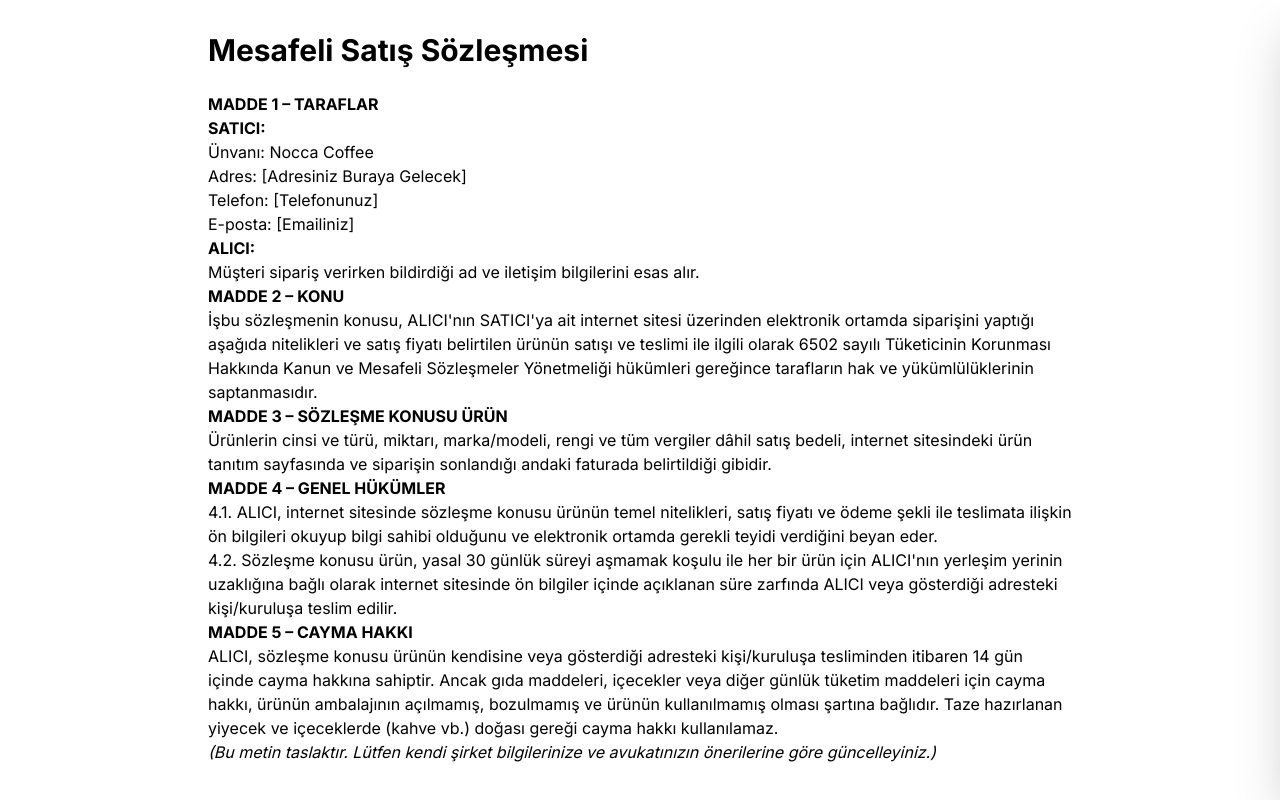
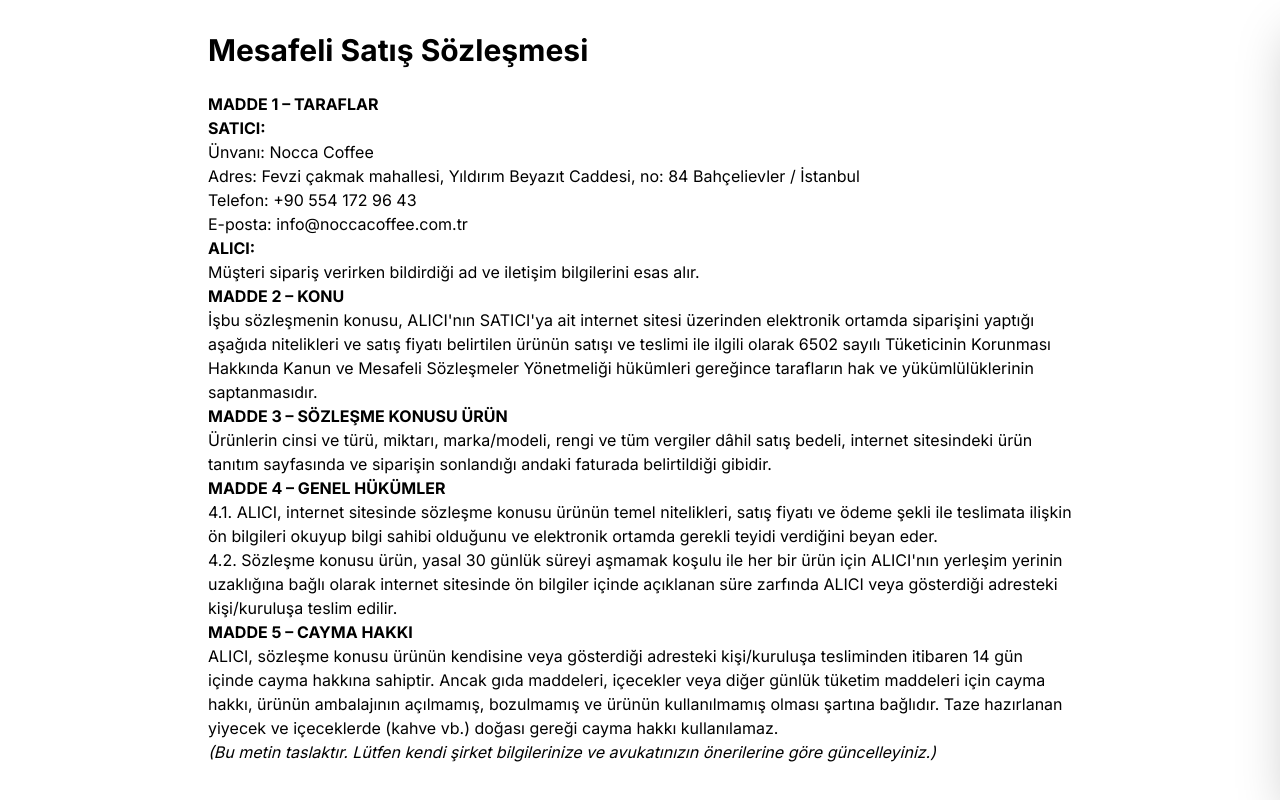
Before and after one commit to hakancineli/noccacoffe, a Next.js app: page /mesafeli-satis-sozlesmesi in a window 1280 px wide. Built offline with nearby package versions, Linux system fonts and the light colour scheme.

Commit message:
fix: update contact details and agreement placeholders

```diff
--- a/src/app/contact/page.tsx
+++ b/src/app/contact/page.tsx
@@ -20,7 +20,7 @@ export default function ContactPage() {
                             </div>
                             <div>
                                 <h4 className="font-bold text-lg">Telefon</h4>
-                                <p className="opacity-80">+90 (212) 123 45 67</p>
+                                <p className="opacity-80">+90 554 172 96 43</p>
                             </div>
                         </div>
 
--- a/src/app/mesafeli-satis-sozlesmesi/page.tsx
+++ b/src/app/mesafeli-satis-sozlesmesi/page.tsx
@@ -6,9 +6,9 @@ export default function DistanceSalesAgreement() {
                 <p><strong>MADDE 1 – TARAFLAR</strong></p>
                 <p><strong>SATICI:</strong><br />
                     Ünvanı: Nocca Coffee<br />
-                    Adres: [Adresiniz Buraya Gelecek]<br />
-                    Telefon: [Telefonunuz]<br />
-                    E-posta: [Emailiniz]</p>
+                    Adres: Fevzi çakmak mahallesi, Yıldırım Beyazıt Caddesi, no: 84 Bahçelievler / İstanbul<br />
+                    Telefon: +90 554 172 96 43<br />
+                    E-posta: info@noccacoffee.com.tr</p>
 
                 <p><strong>ALICI:</strong><br />
                     Müşteri sipariş verirken bildirdiği ad ve iletişim bilgilerini esas alır.</p>
```
